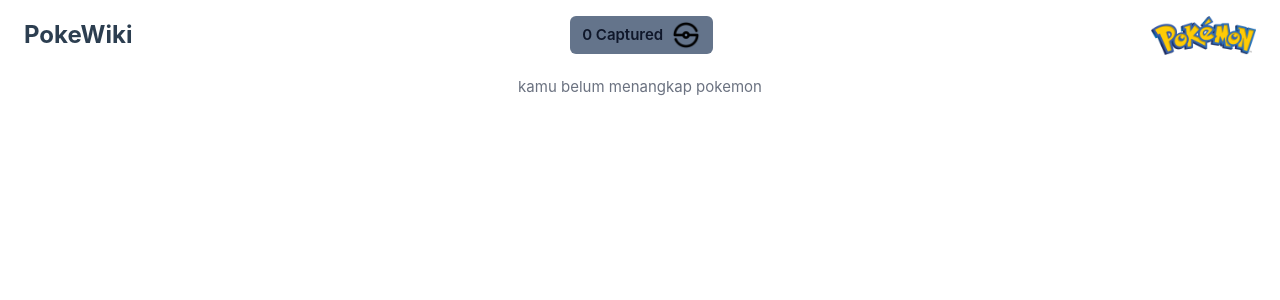
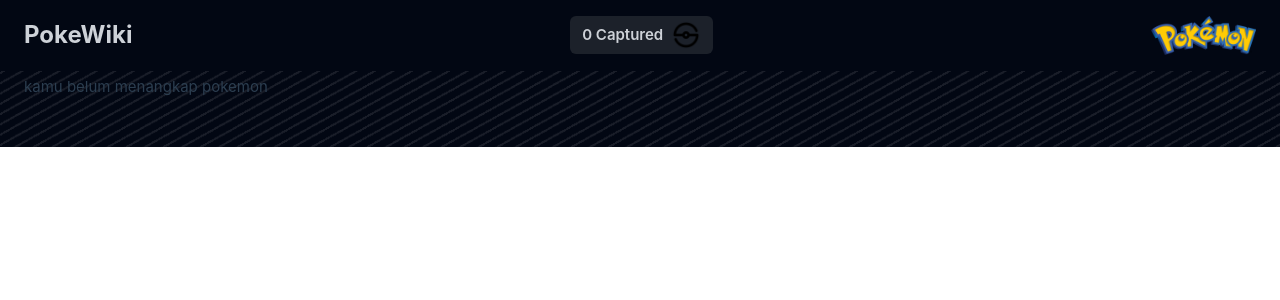
Before and after one commit to finncydevs/poke-wiki, a Vue app: page /capture in a window 1280 px wide. Shown: the top 300 px of the page. Built offline with nearby package versions, Linux system fonts and the light colour scheme.

Commit message:
color changes

```diff
--- a/src/App.vue
+++ b/src/App.vue
@@ -3,7 +3,9 @@ import { RouterView } from "vue-router";
 </script>
 
 <template>
-  <RouterView />
+  <div id="backgr">
+    <RouterView />
+  </div>
 </template>
 
 <style scoped></style>
--- a/src/components/Navbar.vue
+++ b/src/components/Navbar.vue
@@ -1,13 +1,13 @@
 <template>
-  <div class="navbar absolute py-4 bg-base-100 px-6 w-full">
+  <div class="navbar bg-primary absolute py-4 px-6 w-full">
     <div class="flex items-center justify-between w-full">
-      <router-link to="/" class="text-2xl font-bold">PokeWiki</router-link>
+      <router-link to="/" class="text-2xl font-bold text-teks">PokeWiki</router-link>
 
       <router-link to="/capture">
         <div
-          class="flex items-center bg-slate-500 py-1 lg:py-1 px-3 rounded-md"
+          class="flex items-center bg-secondary py-1 lg:py-1 px-3 rounded-md"
         >
-          <span class="text-slate-900 font-semibold"
+          <span class="text-teks font-semibold"
             >{{ caughtCount }} Captured</span
           >
           <img class="poke ml-2" src="/icon.png" alt="Pokeball Icon" />
--- a/src/views/Capture.vue
+++ b/src/views/Capture.vue
@@ -28,35 +28,35 @@ const confirmDelete = (pokemon) => {
 
 <template>
   <Navbar />
-  <div class="p-6">
-    <h1 class="text-3xl font-bold text-center text-white">Captured Pokémon</h1>
+  <div class="p-6" id="backgr">
+    <h1 class="text-3xl font-bold text-center text-white">Captured Pokemon</h1>
 
     <div
       v-if="capturedPokemon.length === 0"
-      class="mt-4 text-gray-500 text-center"
+      class="mt-4 text- tekstext-center"
     >
       kamu belum menangkap pokemon
     </div>
 
-    <div class="grid grid-cols-2 md:grid-cols-3 lg:grid-cols-4 gap-4 mt-6 ">
+    <div class="grid grid-cols-2 md:grid-cols-3 lg:grid-cols-4 gap-4 mt-6">
       <div
         v-for="pokemon in capturedPokemon"
         :key="pokemon.uniqueId"
-        class="bg-gray-800 p-4 rounded-lg shadow-md text-center relative  hover:ring-4 transition ease-in-out hover:-translate-y-2"
+        class="bg-primary p-4 rounded-lg shadow-md text-center relative hover:ring-4 transition ease-in-out hover:-translate-y-2"
       >
         <img
           :src="pokemon.image"
           :alt="pokemon.name"
           class="w-32 h-32 mx-auto"
         />
-        <h2 class="text-xl font-semibold mt-2 capitalize text-white">
+        <h2 class="text-xl font-semibold mt-2 capitalize text-teks">
           {{ pokemon.name }}
         </h2>
         <p class="text-gray-400">Type: {{ pokemon.types.join(", ") }}</p>
 
         <button
           @click="confirmDelete(pokemon)"
-          class="absolute top-2 right-2 text-white px-2 py-1 rounded"
+          class="absolute top-2 right-2 text-teks px-2 py-1 rounded"
         >
           ❌
         </button>
@@ -67,7 +67,7 @@ const confirmDelete = (pokemon) => {
   <!-- DaisyUI Modal -->
   <dialog ref="dialogRef" class="modal">
     <div class="modal-box">
-      <h2 class="text-xl font-semibold text-red-500 mb-4">Lepaskan Pokémon</h2>
+      <h2 class="text-xl font-semibold text-red-500 mb-4">Lepaskan Pokemon</h2>
       <p class="text-gray-500">
         Lepaskan <strong>{{ selectedPokemon?.name }}</strong
         >?
--- a/src/views/Details.vue
+++ b/src/views/Details.vue
@@ -92,7 +92,7 @@ watch(() => route.params.id, fetchPokemonDetail, { immediate: true });
 
 <template>
   <Navbar />
-  <div class="bg-black min-h-screen flex items-center justify-center p-4">
+  <div id="backgr" class="min-h-screen flex items-center justify-center p-4">
     <div
       v-if="isLoading"
       class="text-center text-lg font-semibold text-gray-300"
@@ -108,7 +108,7 @@ watch(() => route.params.id, fetchPokemonDetail, { immediate: true });
 
     <div
       v-else
-      class="bg-gray-800 rounded-2xl shadow-lg p-6 max-w-3xl w-full flex flex-col md:flex-row"
+      class="bg-primary rounded-2xl shadow-lg p-6 max-w-3xl w-full flex flex-col md:flex-row"
     >
       <div class="flex flex-col items-center text-center md:w-1/2">
         <img
@@ -116,15 +116,15 @@ watch(() => route.params.id, fetchPokemonDetail, { immediate: true });
           :alt="pokemon.name"
           class="w-64 h-64 hover:scale-125 transition ease-in-out"
         />
-        <h1 class="text-3xl font-bold text-gray-500 mt-4">
+        <h1 class="text-3xl font-bold text-teks mt-4">
           #{{ pokemon.id }} {{ pokemon.name }}
         </h1>
         <button
           :disabled="isCatching"
           @click="catchPokemon"
-          class="btn mt-4 bg-red-500 font-semibold text-white py-2 px-5 rounded-lg shadow-md hover:bg-red-600 transition flex items-center gap-2"
+          class="btn mt-4 bg-blue-600 font-bold text-teks py-2 px-5 rounded-lg shadow-md hover:bg-blue-700 transition flex items-center gap-2"
           :class="{
-            'bg-red-600  px-5 cursor-not-allowed': isCatching,
+            'bg-blue-600  px-5 cursor-not-allowed': isCatching,
           }"
         >
           <img src="/icon.png" class="animate-bounce w-8 h-8" alt="" />
@@ -135,19 +135,19 @@ watch(() => route.params.id, fetchPokemonDetail, { immediate: true });
       <!-- Catch Result Modal -->
       <div
         v-if="caughtMessage"
-        class="fixed inset-0 flex items-center justify-center bg-black bg-opacity-50 animate-fadeIn"
+        class="fixed inset-0 flex items-center justify-center bg-secondary bg-opacity-50 animate-fadeIn"
       >
         <div
-          class="bg-slate-800 p-6 rounded-lg shadow-lg text-center w-96 relative"
+          class="bg-secondary p-6 rounded-lg shadow-lg text-center w-96 relative"
         >
           <button
             @click="closeMessage"
-            class="absolute top-2 right-2 text-gray-400 hover:text-gray-700"
+            class="absolute top-2 right-2 text-teks hover:text-gray-700"
           >
             ✖
           </button>
           <div v-if="caughtMessage.success" class="animate-fadeIn">
-            <h2 class="text-xl font-semibold text-green-600">
+            <h2 class="text-xl font-semibold text-blue-600">
               Kamu dapat {{ caughtMessage.pokemon.name }}!
             </h2>
             <img
@@ -155,7 +155,7 @@ watch(() => route.params.id, fetchPokemonDetail, { immediate: true });
               alt="Pokemon"
               class="w-32 mx-auto my-2"
             />
-            <p class="text-gray-400">
+            <p class="text-teks">
               Type: {{ caughtMessage.pokemon.types.join(", ") }}
             </p>
             <h2 class="text-lg font-semibold text-slate-400">
@@ -181,22 +181,22 @@ watch(() => route.params.id, fetchPokemonDetail, { immediate: true });
         <div class="flex gap-2">
           <button
             @click="activeTab = 'about'"
-            :class="activeTab === 'about' ? 'bg-yellow-400' : 'bg-gray-200'"
-            class="px-3 rounded-md text-gray-900 font-semibold"
+            :class="activeTab === 'about' ? 'bg-blue-600' : 'bg-secondary'"
+            class="px-3 rounded-md text-teks font-semibold"
           >
             About
           </button>
           <button
             @click="activeTab = 'stats'"
-            :class="activeTab === 'stats' ? 'bg-yellow-400' : 'bg-gray-200'"
-            class="px-3 rounded-md text-gray-800 font-semibold"
+            :class="activeTab === 'stats' ? 'bg-blue-600' : 'bg-secondary'"
+            class="px-3 rounded-md text-teks font-semibold"
           >
             Stats
           </button>
           <button
             @click="activeTab = 'moves'"
-            :class="activeTab === 'moves' ? 'bg-yellow-400' : 'bg-gray-200'"
-            class="px-3 py-1 rounded-md text-gray-800 font-semibold"
+            :class="activeTab === 'moves' ? 'bg-blue-600' : 'bg-secondary'"
+            class="px-3 py-1 rounded-md text-teks font-semibold"
           >
             Moves
           </button>
@@ -204,31 +204,27 @@ watch(() => route.params.id, fetchPokemonDetail, { immediate: true });
 
         <!-- About -->
         <div v-if="activeTab === 'about'" class="mt-8 space-y-4">
-          <p class="text-gray-400">
+          <p class="text-teks">
             <strong>Types:</strong>
             <span
               v-for="type in pokemon.types"
               :key="type"
-              class="px-2 py-1 bg-sky-400 text-slate-800 rounded-full mx-1 text-sm capitalize"
+              class="px-2 py-1 bg-sky-600 text-teks rounded-full mx-1 text-sm capitalize"
               >{{ type }}</span
             >
           </p>
-          <p class="text-gray-400">
-            <strong>Height:</strong> {{ pokemon.height }}
-          </p>
-          <p class="text-gray-400">
-            <strong>Weight:</strong> {{ pokemon.weight }}
-          </p>
-          <p class="text-gray-400">
+          <p class="text-teks"><strong>Height:</strong> {{ pokemon.height }}</p>
+          <p class="text-teks"><strong>Weight:</strong> {{ pokemon.weight }}</p>
+          <p class="text-teks">
             <strong>Abilities:</strong>
             <span
               v-for="ability in pokemon.abilities"
               :key="ability"
-              class="px-2 py-1 text-slate-800 bg-yellow-400 rounded-full mx-1 text-sm capitalize"
+              class="px-2 py-1 text-teks bg-blue-600 rounded-full mx-1 text-sm capitalize"
               >{{ ability }}</span
             >
           </p>
-          <p class="text-gray-400">
+          <p class="text-teks">
             <strong>Experience:</strong> {{ pokemon.experience }} Exp
           </p>
         </div>
@@ -240,7 +236,7 @@ watch(() => route.params.id, fetchPokemonDetail, { immediate: true });
             <span
               v-for="move in pokemon.moves"
               :key="move.move.name"
-              class="bg-slate-900 rounded-md text-center text-gray-400 font-medium text-sm"
+              class="bg-secondary rounded-md text-center text-teks font-medium text-sm"
             >
               {{ move.move.name }}
             </span>
@@ -249,12 +245,12 @@ watch(() => route.params.id, fetchPokemonDetail, { immediate: true });
         <!--Stats-->
         <div v-if="activeTab === 'stats'" class="mt-4 space-y-2">
           <div v-for="stat in pokemon.stats" :key="stat.stat.name">
-            <p class="text-gray-400 font-semibold">
+            <p class="text-teks font-semibold">
               {{ stat.stat.name.toUpperCase() }}: {{ stat.base_stat }}
             </p>
-            <div class="w-full bg-gray-700 rounded-full h-3">
+            <div class="w-full bg-secondary rounded-full h-3">
               <div
-                class="bg-yellow-400 h-3 rounded-full transition-all duration-300"
+                class="bg-blue-600 h-3 rounded-full transition-all duration-300"
                 :style="{ width: stat.base_stat + '%' }"
               ></div>
             </div>
@@ -264,3 +260,19 @@ watch(() => route.params.id, fetchPokemonDetail, { immediate: true });
     </div>
   </div>
 </template>
+
+<style>
+#backgr {
+  background-image: linear-gradient(
+    151deg,
+    #1a1e29 11.11%,
+    #020713 11.11%,
+    #020713 50%,
+    #1a1e29 50%,
+    #1a1e29 61.11%,
+    #020713 61.11%,
+    #020713 100%
+  );
+  background-size: 18.56px 10.29px;
+}
+</style>
--- a/tailwind.config.js
+++ b/tailwind.config.js
@@ -2,7 +2,13 @@
 export default {
   content: ["./index.html", "./src/**/*.{vue,js,ts,jsx,tsx}"],
   theme: {
-    extend: {},
+    extend: {
+      colors: {
+        primary: "#020713",
+        secondary: "#1C212A",
+        teks: "#CED2D8",
+      },
+    },
   },
   plugins: [require("daisyui")],
 };
```
Also changed, not shown: src/components/Card.vue (+5 -5 lines).
